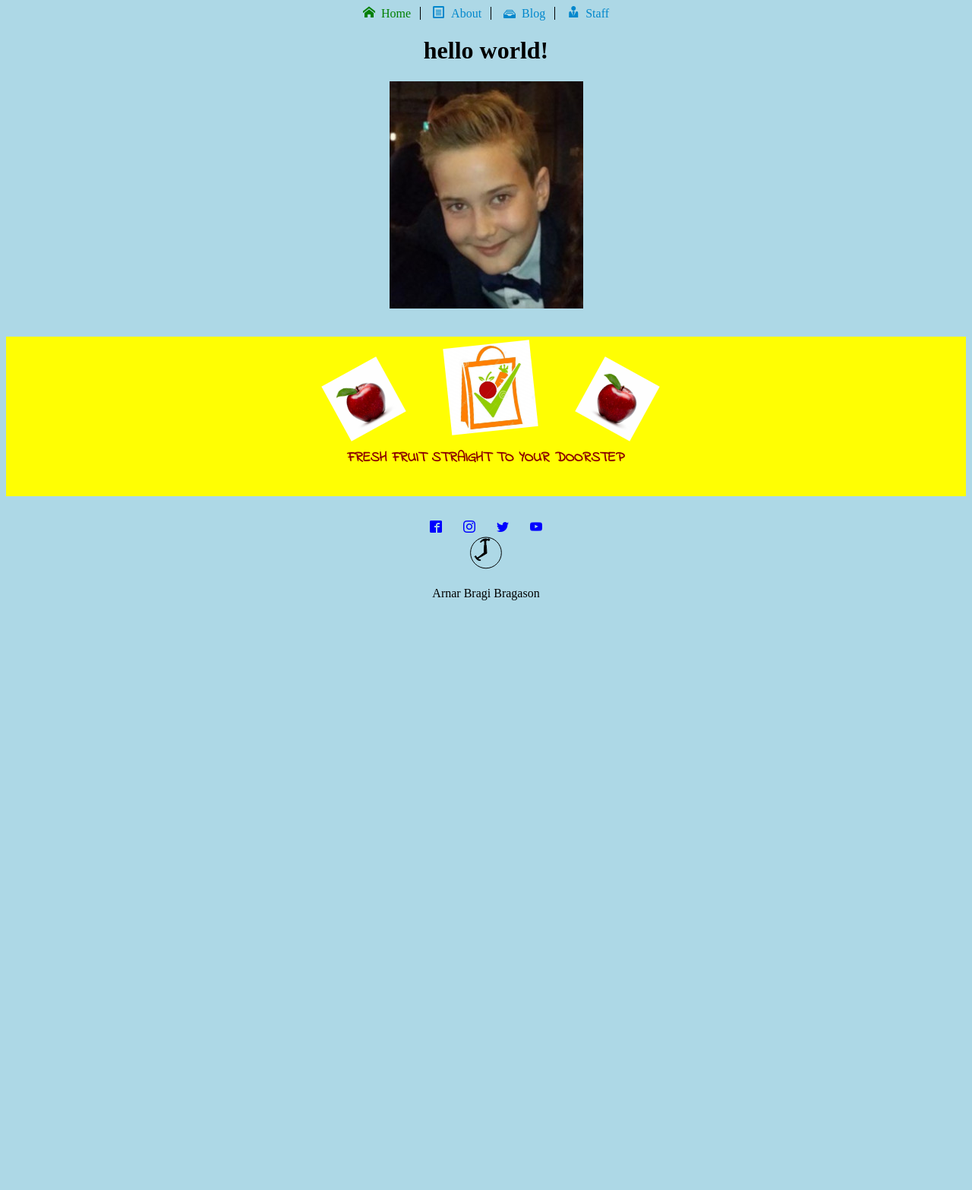
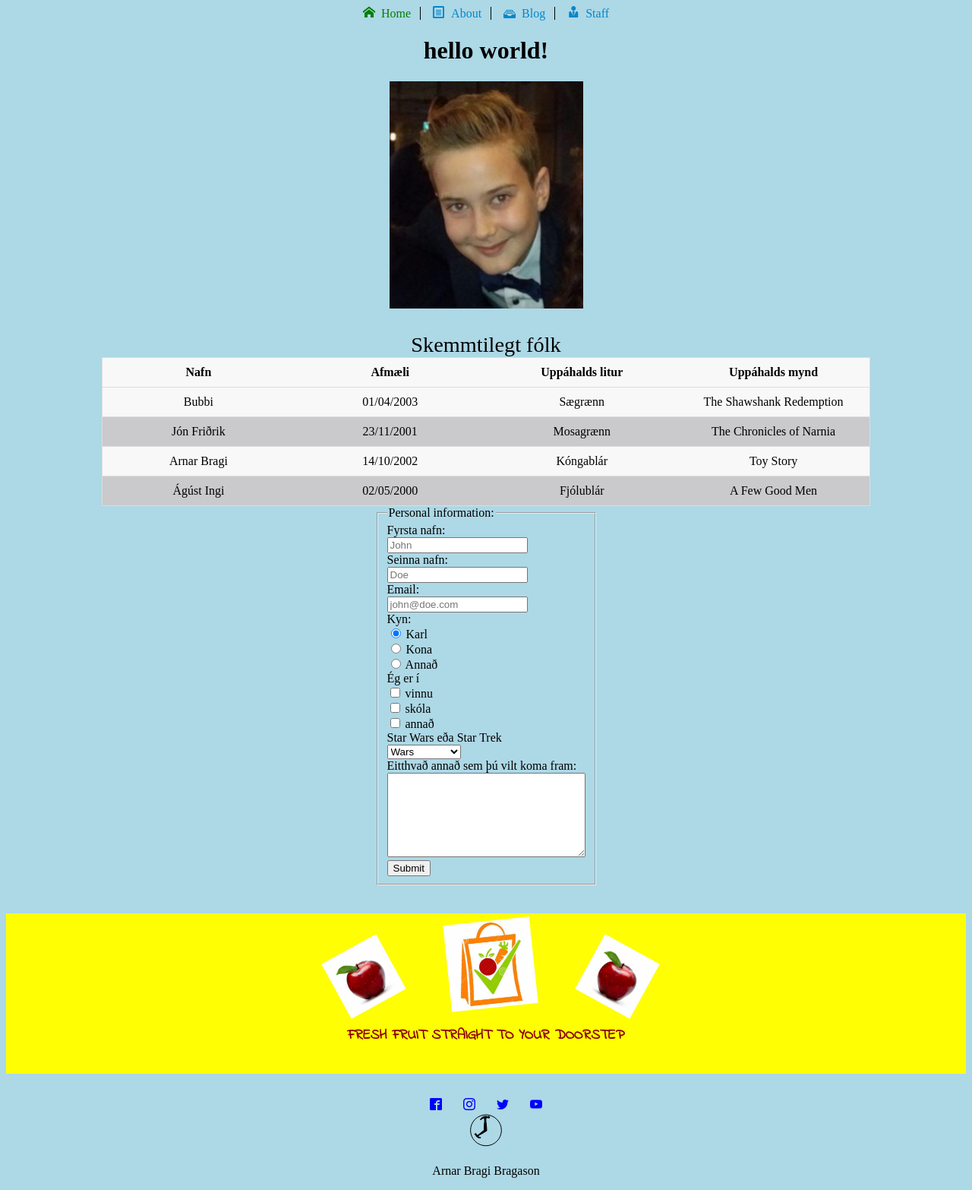
Before and after one commit to arnarbragi/Verkefni3, a Jekyll site: the page built from index.html, in a window 1280 px wide. Shown: the whole page at 76% size. Built offline with Jekyll 4.4.1, drawn with Linux system fonts in a browser that asks for light colours; some web fonts are replaced; before the commit the page ends 900 px from its top, so only the background shows below that.

Commit message:
Skil á verkefni 6

```diff
--- a/_includes/navigation.html
+++ b/_includes/navigation.html
@@ -1,7 +1,6 @@
-<input type="checkbox" id="toggle">
+<input class="button" type="checkbox" id="toggle">
 <label for="toggle">&#9776;</label>
 <nav>
-
   <ul class="menu">
     {% for item in site.data.navigation %}
       <li class="link"><a href="{{ item.link | relative_url }}" {% if page.url == item.link %}class="current"{% endif %}>{{ item.name }}</a></li>
--- a/_sass/main.scss
+++ b/_sass/main.scss
@@ -6,9 +6,8 @@ html {
   color: green;
 }
 
-input {
+.button {
   display: none;
-
 }
 label,
 .menu {
@@ -190,6 +189,78 @@ h1:hover {
   animation-timing-function: linear;
 }
 
+
+/*------------------------------------------------------*/
+  table {
+    border: 1px solid #ccc;
+    border-collapse: collapse;
+    margin: 0;
+    padding: 0;
+    table-layout: fixed;
+    width: 80%;
+    margin-left: 10%;
+    margin-top: 2em;
+  }
+  table tr {
+    background-color: #f8f8f8;
+    border: 1px solid #ddd;
+    padding: .35em;
+  }
+  table th,
+  table td {
+    padding: .625em;
+    text-align: center;
+  }
+  tbody tr:nth-child(even) {
+    background: #cacacc;
+  }
+  table caption {
+    font-display: bold;
+    font-size: 0.75cm;
+  }
+  @media screen and (max-width: 600px) {
+  table thead {
+    border: none;
+    clip: rect(0 0 0 0);
+    height: 1px;
+    margin: -1px;
+    overflow: hidden;
+    padding: 0;
+    position: absolute;
+    width: 1px;
+  }
+  table tr {
+    border-bottom: 3px solid #ddd;
+    display: block;
+  }
+
+  table td {
+    border-bottom: 1px solid #ddd;
+    display: block;
+    text-align: right;
+  }
+
+  table td::before {
+    content: attr(data-label);
+    float: left;
+  }
+
+  tbody tr:nth-child(even) {
+    background: #f8f8f8;
+  }
+}
+/*------------------------------------------------------*/
+
+.formid {
+  display: block;
+  text-align: center;
+}
+form {
+  display: inline-block;
+  margin-left: auto;
+  margin-right: auto;
+  text-align: left;
+}
 @media screen and (min-width: 500px){
 body {
   text-align: center;
@@ -213,7 +284,7 @@ body {
   border-right-style: none;
 }
 
-input {
+.button {
   display: none;
 }
 label,
--- a/index.html
+++ b/index.html
@@ -10,3 +10,72 @@ title: Home
     <source srcset="assets/img/eg-255.jpg" media="(max-width:1000px)">
     <img src="assets/img/eg-255.jpg">
 </picture>
+
+<table>
+    <caption>Skemmtilegt fólk</caption>
+    <thead>
+      <tr>
+        <th scope="col">Nafn</th>
+        <th scope="col">Afmæli</th>
+        <th scope="col">Uppáhalds litur</th>
+        <th scope="col">Uppáhalds mynd</th>
+      </tr>
+    </thead>
+    <tbody>
+      <tr>
+        <td data-label="Nafn">Bubbi</td>
+        <td data-label="Afmæli">01/04/2003</td>
+        <td data-label="Uppáhalds litur">Sægrænn</td>
+        <td data-label="Uppáhalds mynd">The Shawshank Redemption</td>
+      </tr>
+      <tr>
+        <td data-label="Nafn">Jón Friðrik</td>
+        <td data-label="Afmæli">23/11/2001</td>
+        <td data-label="Uppáhalds litur">Mosagrænn</td>
+        <td data-label="Uppáhalds mynd">The Chronicles of Narnia</td>
+      </tr>
+      <tr>
+        <td data-label="Nafn">Arnar Bragi</td>
+        <td data-label="Afmæli">14/10/2002</td>
+        <td data-label="Uppáhalds litur">Kóngablár</td>
+        <td data-label="Uppáhalds mynd">Toy Story</td>
+      </tr>
+      <tr>
+        <td data-label="Nafn">Ágúst Ingi</td>
+        <td data-label="Afmæli">02/05/2000</td>
+        <td data-label="Uppáhalds litur">Fjólublár</td>
+        <td data-label="Uppáhalds mynd">A Few Good Men</td>
+      </tr>
+    </tbody>
+</table>
+<div class="formid">
+  <form action="/" >
+    <fieldset>
+      <legend>Personal information:</legend>
+      Fyrsta nafn:<br>
+      <input type="text" name="firstname" placeholder="John"><br>
+      Seinna nafn:<br>
+      <input type="text" name="lastname" placeholder="Doe"><br>
+      Email:<br>
+      <input type="email" name="mail" placeholder="john@doe.com"><br>
+      Kyn:<br>
+      <input type="radio" name="kyn" value="karl" checked> Karl<br>
+      <input type="radio" name="kyn" value="kona"> Kona<br>
+      <input type="radio" name="kyn" value="annad"> Annað<br>
+      Ég er í<br>
+      <input type="checkbox" name="atvinna1" value="vinna"> vinnu<br>
+      <input type="checkbox" name="atvinna2" value="skoli"> skóla<br>
+      <input type="checkbox" name="atvinna3" value="annad"> annað<br>
+      Star Wars eða Star Trek<br>
+      <select name="spurning">
+        <option value="wars">Wars</option>
+        <option value="trek">Trek</option>
+        <option value="baedi">Jafn gott</option>
+        <option value="sokkar">Bæði sökkar</option>
+      </select><br>
+      Eitthvað annað sem þú vilt koma fram:<br>
+      <textarea name="message" rows="7" cols="30"></textarea><br>
+      <input type="submit" value="Submit">
+    </fieldset>
+  </form>
+</div>
```
Also changed, not shown: 10 other files.
